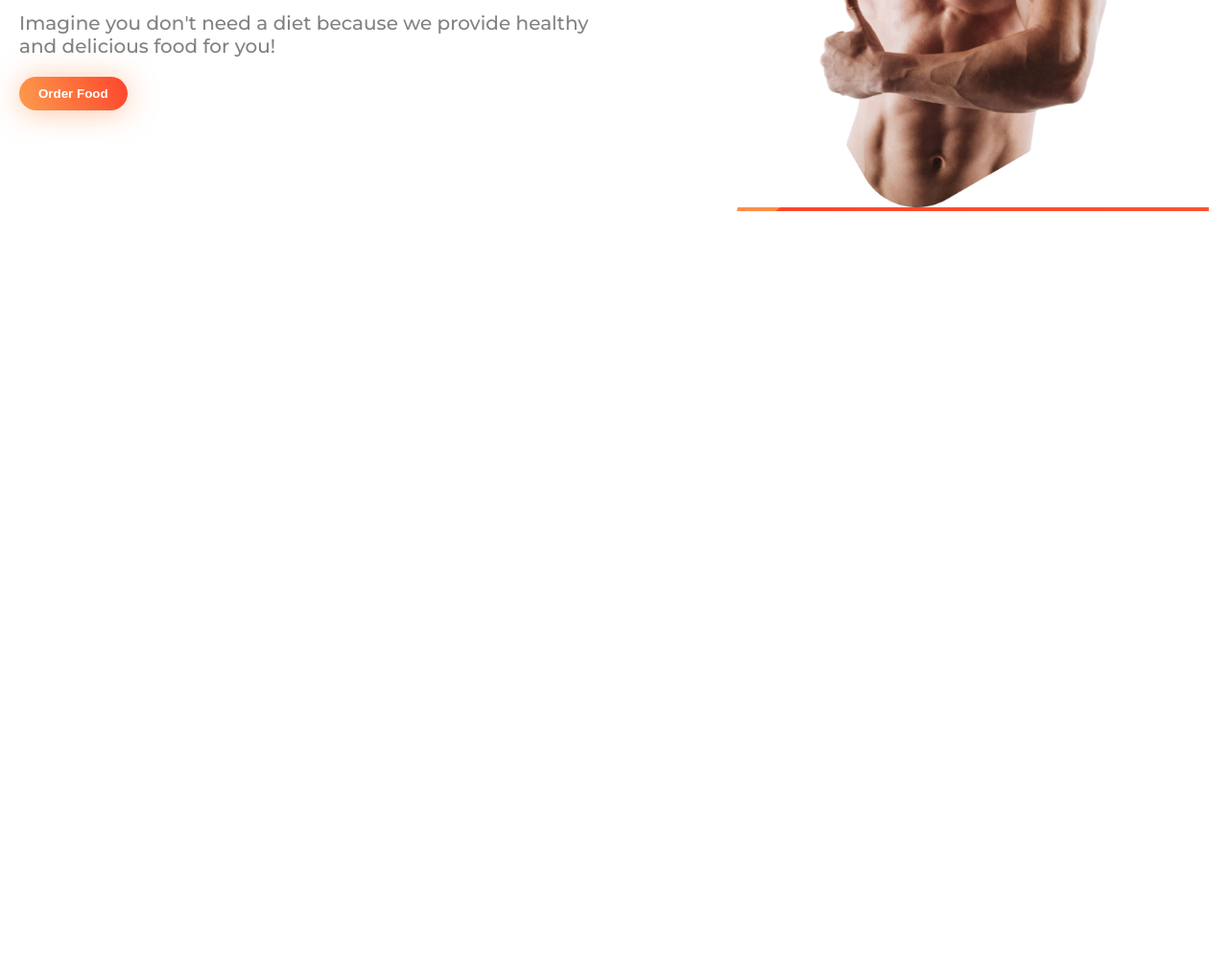
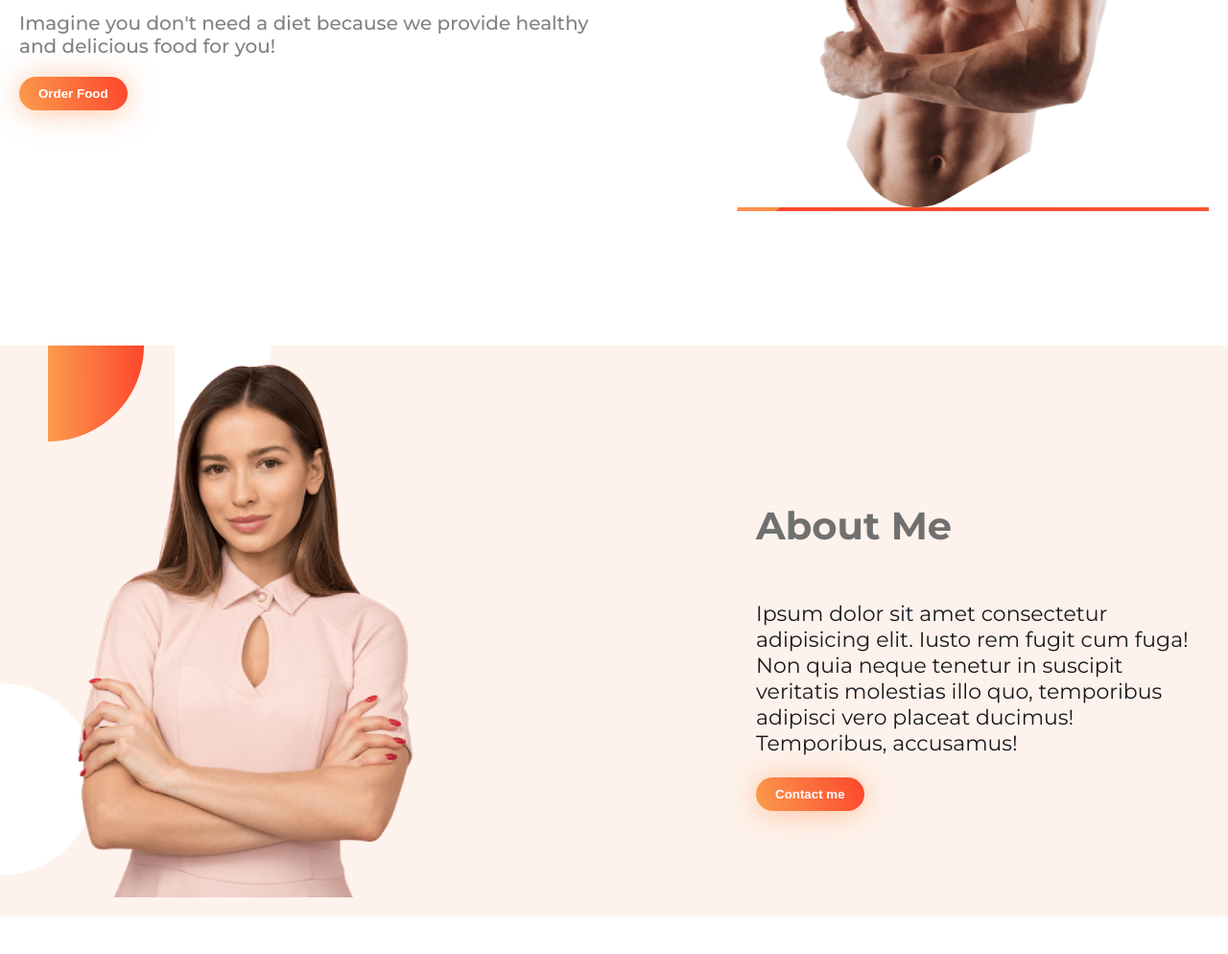
Before and after one commit to PHOYSAL/eat-fresh, a plain HTML site: page index.html in a window 1280 px wide. Shown: the part 500-1494 px from the top of the page at 96% size. Before the commit the page ends 800 px from the top, so only its background shows below. Drawn offline with Linux system fonts and the light colour scheme.

Commit message:
banner section and responsive

```diff
--- a/index.html
+++ b/index.html
@@ -32,7 +32,7 @@
         <section>
             <div class="hero-container">
                 <div>
-                    <h2 class="hero-title">Skip The Diet,
+                    <h2 class="hero-title"><span>Skip</span> The Diet,
                         Just Eat Healthy
                         With Food Network</h2>
                     <p class="hero-info">Imagine you don't need a diet because we provide
@@ -44,8 +44,20 @@
                 </div>
             </div>
         </section>
-
     </header>
+    <main>
+        <!-- banner section  -->
+         <div class="banner-container">
+            <div class="banner-img">
+                <img src="./images/female/Person Image.png" alt="">
+            </div>
+            <div class="banner-content">
+                <h4>About Me</h4>
+                <p>Ipsum dolor sit amet consectetur adipisicing elit. Iusto rem fugit cum fuga! Non quia neque tenetur in suscipit veritatis molestias illo quo, temporibus adipisci vero placeat ducimus! Temporibus, accusamus!</p>
+                <button class="btn-primary">Contact me</button>
+            </div>
+         </div>
+    </main>
 </body>
 
 </html>
--- a/styles/style.css
+++ b/styles/style.css
@@ -15,7 +15,8 @@ body {
 }
 
 .btn-primary {
-
+    color: white;
+    cursor: pointer;
     font-weight: 600;
     border: none;
     padding: 10px 20px;
@@ -59,7 +60,8 @@ nav ul button a {
     color: white;
 }
 
-.nav-title {
+.nav-title,
+span {
     color: #FBA24F;
 }
 
@@ -92,20 +94,67 @@ nav ul button a {
 }
 
 .hero-img-container {
-    background: url("../images/shapes/Group\ 8450.png");
+    background-image: url("/images/shapes/Group\ 8450.png");
 }
 
 .hero-img-container img {
     width: 100%;
 }
 
+.hero-container button {
+    cursor: pointer;
+}
+
+/* banner section style  */
+.banner-container {
+    display: flex;
+    justify-content: space-between;
+    align-items: center;
+    margin: 120px 0;
+    background-image: url("/images/shapes/7.png");
+}
+
+.banner-img,
+.banner-content {
+    flex-basis: 40%;
+    padding: 20px;
+}
+
+.banner-img {
+    display: flex;
+    justify-content: center;
+    align-items: center;
+    /* background-image: url("/images/shapes/7.png"); */
+}
+
+.banner-img img {
+    width: 350px;
+    max-width: 100%;
+}
+
+.banner-content h4 {
+    color: #707070;
+    font-size: 40px;
+    font-weight: 700;
+}
+
+.banner-content p {
+    color: #18191F;
+    font-size: 22px;
+    font-weight: 400;
+}
+
+
 
 @media screen and (max-width:576px) {
+
     nav,
-    .hero-container {
+    .hero-container,
+    .banner-container {
         flex-direction: column;
     }
-    .hero-container{
+
+    .hero-container {
         text-align: center;
     }
 }
```
